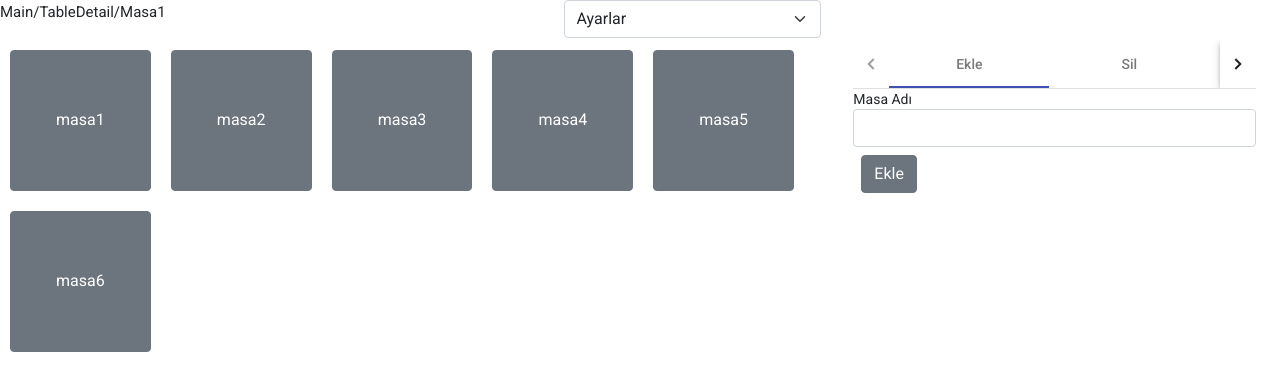
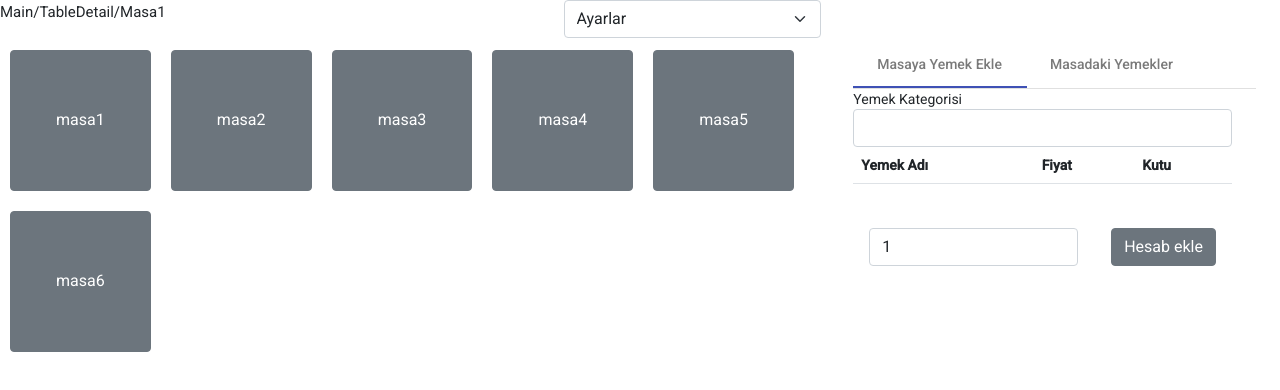
Before and after one commit to Albedo426/gitTeach, an Angular app: page / in a window 1280 px wide. Shown: the top 390 px of the page. Built offline with nearby package versions, Linux system fonts and the light colour scheme.

Commit message:
general proceeeses

```diff
--- a/src/app/app.component.html
+++ b/src/app/app.component.html
@@ -17,7 +17,7 @@
       <app-component-tables></app-component-tables>
     </div>
     <div class="col-4" >
-      <app-table-processors></app-table-processors>
+      <app-foot-add-processors></app-foot-add-processors>
     </div>
   </div>
 </div>
--- a/src/app/foot-add-processors/foot-add-processors.component.css
+++ b/src/app/foot-add-processors/foot-add-processors.component.css
@@ -0,0 +1,3 @@
+.overflow-auto{
+    max-height:200px;
+}
--- a/src/app/foot-add-processors/foot-add-processors.component.html
+++ b/src/app/foot-add-processors/foot-add-processors.component.html
@@ -1,11 +1,11 @@
 
 <mat-tab-group class="col-12">
-    <mat-tab label="MasaYa Yemek Ekle">
+    <mat-tab label="Masaya Yemek Ekle">
         <div class="col-12 center row">
             <form>
                 <div  *ngIf="categories"  class="form-group">
-                    <label for="FootKategoriesLable">Yemek Kategorisi</label>
-                    <select class="form-control" id="FootKategoriesSelect" aria-placeholder="Kategori seç"  [ngModel]="selectedCategory" (ngModelChange)="onChange($event)" name="sel2">
+                    <label for="CategoriesLable">Yemek Kategorisi</label>
+                    <select class="form-control" id="CategoriesSelect" aria-placeholder="Kategori seç"  [ngModel]="selectedCategory" (ngModelChange)="onChangeFootToCategories($event)" name="sel2">
                         <option value="" selected disabled>Kategori seç</option>
                         <option *ngFor="let category of categories" [ngValue]="category"  >
                             {{ category.name }}
@@ -15,13 +15,13 @@
 
             </form>
             <div class="col-12 d-flex flex-row">
-                <div class="col-12 overflow-auto" style="max-height: 200px;"><!--tablo eklenecek-->
+                <div class="col-12 overflow-auto" ><!--tablo eklenecek-->
                     <table class="table col-12">
                         <thead>
                         <tr>
-                            <th scope="col">Yemek Adı</th>
-                            <th scope="col">Fiyat</th>
-                            <th scope="col">Kutu</th>
+                            <th >Yemek Adı</th>
+                            <th>Fiyat</th>
+                            <th >Kutu</th>
                         </tr>
                         </thead>
                         <tbody>
@@ -30,7 +30,7 @@
                                 <td>{{foot.price}}</td>
                                 <td><input class="form-check-input" type="radio"
                                     value="{{foot.id}}"  name="flexRadioDefault"
-                                   (change)="selectedData(foot.id)"
+                                   (change)="selectedForFee(foot.id)"
                                    id="autoSizingCheck"></td>
                             </tr>
 
@@ -39,7 +39,7 @@
 
             </div>
             <div class="d-flex justify-content-between" style="padding: 20px;">
-                <div class="p-2 "> <input type="text" [(ngModel)]="menstruation" name="menstruation" class="form-control" id="FootAdetInput" placeholder="Adet"></div>
+                <div class="p-2 "> <input type="number" [(ngModel)]="menstruation" name="menstruation" class="form-control" id="FootAdetInput" placeholder="Adet"></div>
                 <div class="p-2 ">
                     <button type="button" class="btn btn-secondary myButton" (click)="addFootToTable()">Hesab ekle</button>
                 </div>
@@ -48,16 +48,16 @@
     </mat-tab>
     <mat-tab label="Masadaki Yemekler">
         <div class="col-12 center row">
-            <div class="col-12 overflow-auto" style="max-height: 200px;"><!--tablo eklenecek-->
+            <div class="col-12 overflow-auto"><!--tablo eklenecek-->
                 <table class="table col-12">
                     <thead>
                     <tr>
-                        <th scope="col">Masa adı</th>
-                        <th scope="col">Yemek Adı</th>
-                        <th scope="col">P/NP</th>
-                        <th scope="col">Adet</th>
-                        <th scope="col">Tarih</th>
-                        <th scope="col">şirketId</th>
+                        <th>Masa adı</th>
+                        <th>Yemek Adı</th>
+                        <th>P/NP</th>
+                        <th>Adet</th>
+                        <th>Tarih</th>
+                        <th>şirketId</th>
                     </tr>
                     </thead>
                     <tbody>
@@ -69,7 +69,6 @@
                             <td>{{mytable.createDate}}</td>
                             <td>{{tableFoot.companyId}}</td>
                         </tr>
-
                 </table>
             </div>
 
--- a/src/app/foot-add-processors/foot-add-processors.component.ts
+++ b/src/app/foot-add-processors/foot-add-processors.component.ts
@@ -13,10 +13,9 @@ import { payFoot } from '../table-detail/payFoot';
   providers: [DatePipe]
 })
 export class FootAddProcessorsComponent implements OnInit {
-  constructor() { }
-  menstruation!:String;
 
-  selectedCategory!: Category;//selected category
+  //dumy daya
+  foots:Foots[]=[];
   categories:Category[]=[
     {id:1,name:"Sıcak İçecek",companyId:1},
     {id:2,name:"Tatlı",companyId:2},
@@ -26,44 +25,46 @@ export class FootAddProcessorsComponent implements OnInit {
     {id:2,name:"çay",price: 5,companyId:2,category:this.categories[0]},
     {id:3,name:"kahve",price: 10,companyId:2,category:this.categories[0]}
   ];
-
-  modelForAddToTable:Foots=new Foots()
-
-  selectedFoots!: Foots;//selected category
-
-  foots:Foots[]=[];
+  myPayFoot:payFoot[]=[]
+  //dumy data
 
   getTable:Table=new Table();
   tableFoot!:TabelFoot;
-  myPayFoot:payFoot[]=[]
 
+  //for add foot to table
+  selectedCategory!: Category;
+  menstruation:number=1;
+  modelForAddToTable:Foots=new Foots()
+  //for add foot to table
+
+  constructor() { }
   ngOnInit(): void {
-    this.getTable= {id:1,name:"Masa1",companyId:1};//get table set
-    this.tableFoot={id:1,table:this.getTable,foot:this.myPayFoot,companyId:1}
+    this.getTable= {id:1,name:"Masa1",companyId:1};//get table
+    this.tableFoot={id:1,table:this.getTable,foot:this.myPayFoot,companyId:1}//seach and get from sql
   }
-  onChange(deviceValue: Category) {
+  //add foot to table process
+  onChangeFootToCategories(deviceValue: Category) {
     this.foots = this.footsMain.filter(it => it.category.id == deviceValue.id);//fillTable
   }
-  selectedData(id:number){
-    this.selectedFoots = this.foots.filter(it => it.id == id)[0];
-    this.modelForAddToTable=this.selectedFoots//selectedData
+  selectedForFee(id:number){
+    this.modelForAddToTable=this.foots.filter(it => it.id == id)[0];
   }
   addFootToTable(){
     if(this.modelForAddToTable.id!=null){
       var index:number=-1;
       if(this.tableFoot.foot.length!=0){
         index = this.tableFoot.foot.findIndex((it) => it.foot.id === this.modelForAddToTable.id);
-
       }
       if (index >= 0) {
-          this.tableFoot.foot[index].menstruation+=+this.menstruation
+        this.tableFoot.foot[index].menstruation+=this.menstruation
       }else{
         var myfootTable= this.tableFoot;
-          myfootTable.foot.push(new payFoot(this.modelForAddToTable,+this.menstruation,false)) ;
+        myfootTable.foot.push(new payFoot(this.modelForAddToTable,this.menstruation,false)) ;
          this.tableFoot= myfootTable;
       }
     }else{
       alert("yemek seçin");
     }
   }
+  //add foot to table process
 }
--- a/src/app/table-detail/table-detail.component.css
+++ b/src/app/table-detail/table-detail.component.css
@@ -4,6 +4,6 @@
 .myButton{
     margin-right: 5px;
 }
-.table tbody tr.highlight td {
-    background-color: #ddd;
-  }
+.overflow-auto{
+    max-height:200px;
+}
--- a/src/app/table-detail/table-detail.component.html
+++ b/src/app/table-detail/table-detail.component.html
@@ -2,14 +2,14 @@
     <h4>Masa Adı</h4>
     <h5>İçerikler</h5>
     <div class="col-12 d-flex flex-row">
-        <div class="col-12 overflow-auto" style="height: 200px;"><!--tablo eklenecek-->
-            <table class="table col-12" ng-click="setSelected();">
+        <div class="col-12 overflow-auto" ><!--tablo eklenecek-->
+            <table class="table col-12" >
                 <thead>
                   <tr>
-                    <th scope="col">Yemek Adı</th>
-                    <th scope="col">Adet</th>
-                    <th scope="col">Fiyat</th>
-                    <th scope="col">Kutu</th>
+                    <th >Yemek Adı</th>
+                    <th >Adet</th>
+                    <th >Fiyat</th>
+                    <th >Kutu</th>
                   </tr>
                 </thead>
                 <tbody>
--- a/src/app/table-detail/table-detail.component.ts
+++ b/src/app/table-detail/table-detail.component.ts
@@ -14,7 +14,7 @@ import { payFoot } from './payFoot';
 
 export class TableDetailComponent implements OnInit {
 
-  constructor() { }
+  //damy data
   categories:Category[]=[
     {id:1,name:"Sıcak İçecek",companyId:1},
     {id:2,name:"Tatlı",companyId:2},
@@ -28,29 +28,37 @@ export class TableDetailComponent implements OnInit {
     {id:1,name:"Masa1",companyId:1},
     {id:2,name:"Masa2",companyId:2},
   ];
-  test:payFoot[]=[];
+  myPayFoot:payFoot[]=[];//masadakiler
+  //damy data
+
   tableFoot!:TabelFoot;
   tableFootModel!:payFoot;
   intDivid:number=1;
 
+  constructor() { }
   ngOnInit(): void {
-
-    this.test.push(new  payFoot(this.footsMain[0],8,false))
-    this.test.push(new  payFoot(this.footsMain[1],10,false))
-    this.test.push(new  payFoot(this.footsMain[2],3,false))
-    this.tableFoot={id:1,foot:this.test,table:this.tables[0],companyId:1}
+    //init dumy data
+    this.myPayFoot.push(new  payFoot(this.footsMain[0],8,false))
+    this.myPayFoot.push(new  payFoot(this.footsMain[1],10,false))
+    this.myPayFoot.push(new  payFoot(this.footsMain[2],3,false))
+    this.tableFoot={id:1,foot:this.myPayFoot,table:this.tables[0],companyId:1}
+     //init dumy data
   }
+  //prepare for pay
   onChangeForFee(id:number){
     this.tableFootModel= this.tableFoot.foot.filter(it => it.foot.id == id)[0];
   }
+  //prepare for pay
+
+  //divid to fee
   getDivideFee(){
     var i=this.getMainFee();
-
       if(i!=0 && this.intDivid!=0 && this.intDivid!=null){
         return (i/this.intDivid);
       }
       return 0;
   }
+  //divid to fee
 
   getMainFee(){
     var mainPrice=0;
@@ -59,7 +67,6 @@ export class TableDetailComponent implements OnInit {
           mainPrice+=element.foot.price*element.menstruation
       }
     });
-
     return +mainPrice
   }
   fullPay(){
@@ -73,6 +80,7 @@ export class TableDetailComponent implements OnInit {
       this.removeAtArray(this.tableFoot.foot.filter(it => it == this.tableFootModel)[0].foot.id)
     }
   }
+
   private removeAtArray(mytext:number){
     for( var i = 0; i < this.tableFoot.foot.length; i++){
       if ( this.tableFoot.foot[i].foot.id === mytext) {
```
Lines whose indentation alone changed are shown as unchanged.
